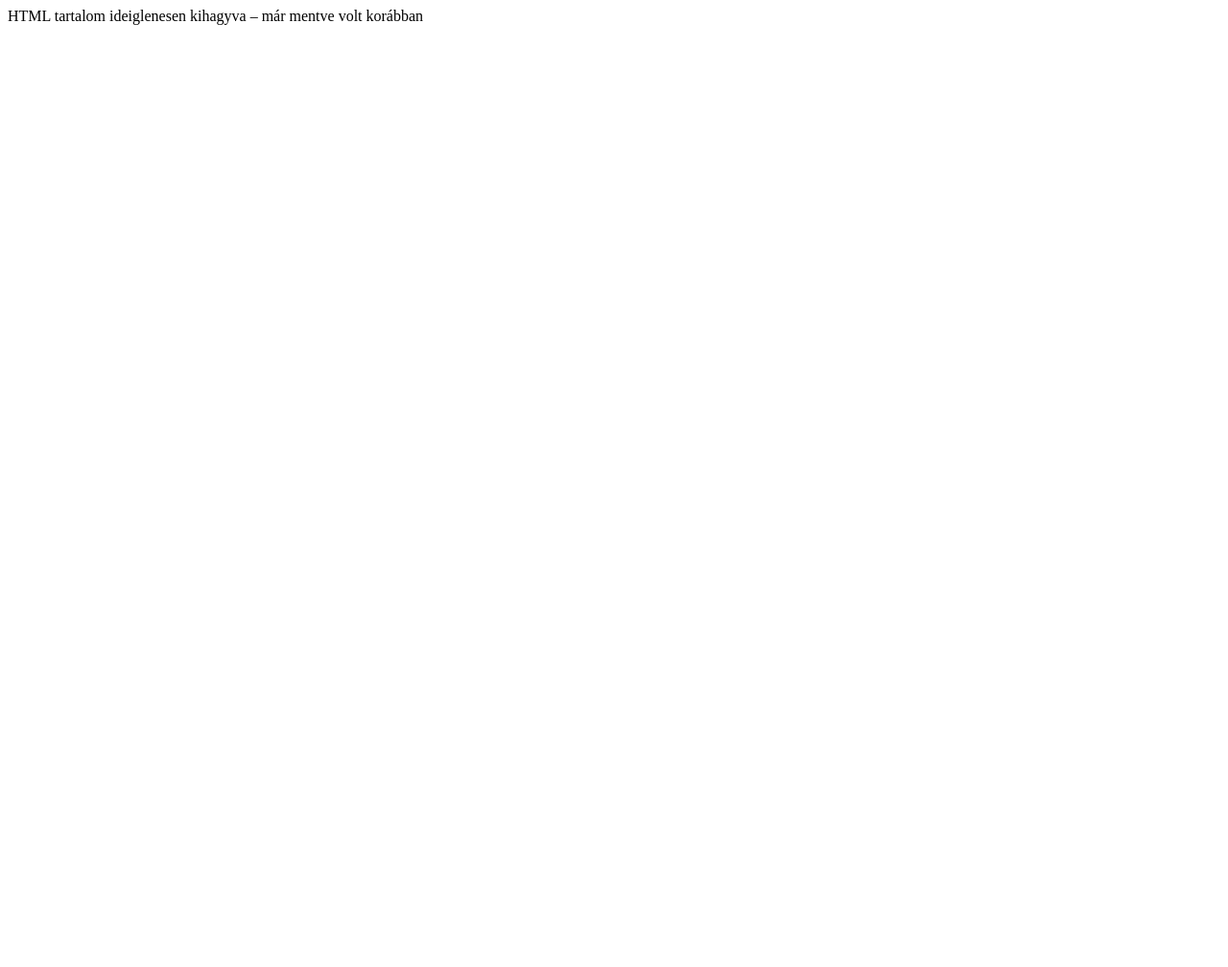
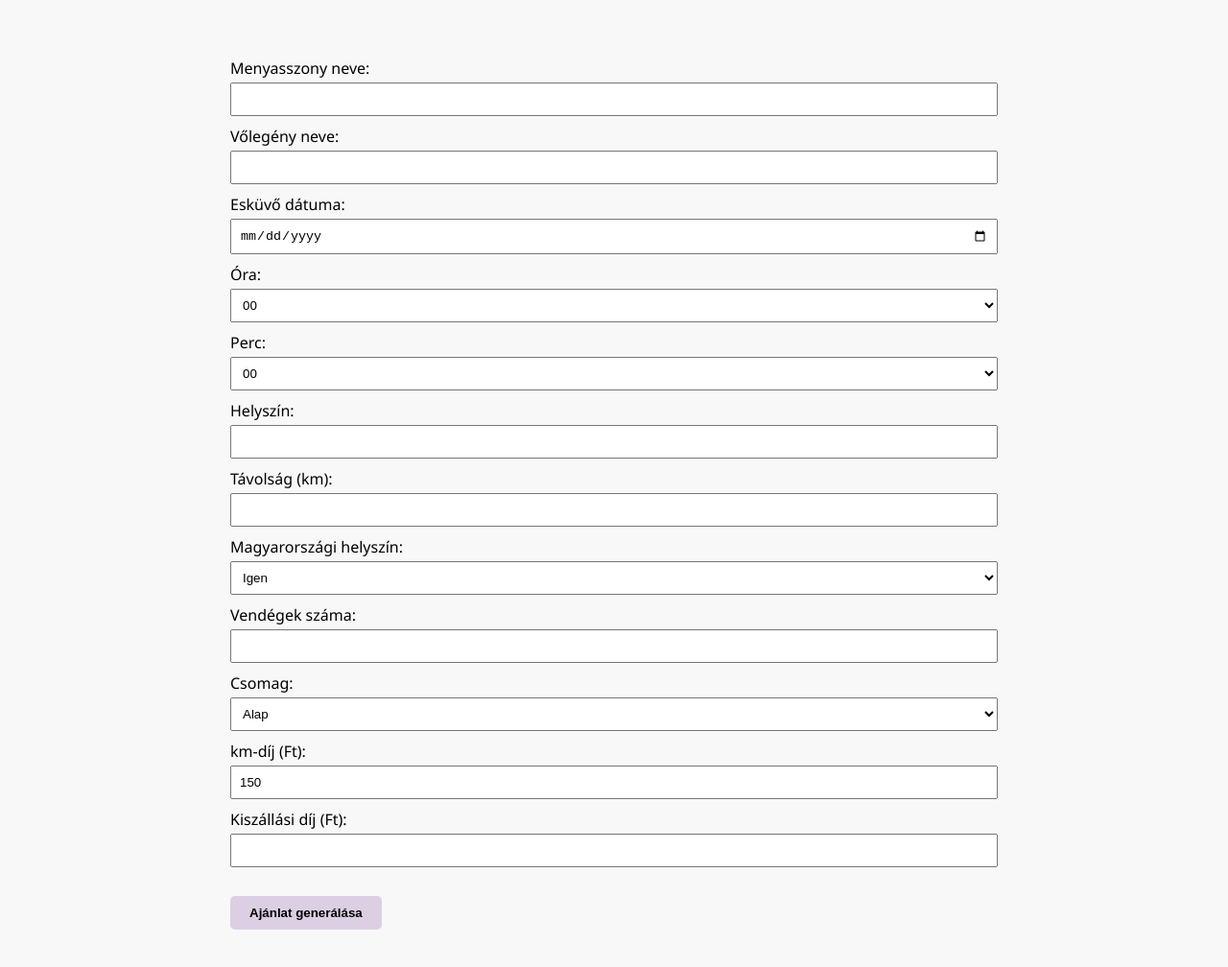
Before and after one commit to keresztesizoli/AngelCeremony-ajanlat, a website: page index.html in a window 1280 px wide. Shown: the whole page at 96% size. Before the commit the page ends 800 px from the top, so only its background shows below. Drawn offline with Linux system fonts and the light colour scheme.

Commit message:
Add files via upload

```diff
--- a/index.html
+++ b/index.html
@@ -1 +1,123 @@
-HTML tartalom ideiglenesen kihagyva – már mentve volt korábban
+
+<!DOCTYPE html>
+<html lang="hu">
+<head>
+  <meta charset="UTF-8" />
+  <meta name="viewport" content="width=device-width, initial-scale=1.0"/>
+  <title>Esketési Ajánlat</title>
+  <style>
+    body {
+      font-family: 'Segoe UI', sans-serif;
+      max-width: 800px;
+      margin: 40px auto;
+      padding: 20px;
+      background: #f8f8f8;
+      border-radius: 8px;
+    }
+    label {
+      display: block;
+      margin-bottom: 10px;
+    }
+    input, select {
+      padding: 8px;
+      margin-top: 4px;
+      width: 100%;
+      box-sizing: border-box;
+    }
+    button {
+      margin-top: 20px;
+      padding: 10px 20px;
+      background: #dccfe3;
+      border: none;
+      border-radius: 5px;
+      font-weight: bold;
+      cursor: pointer;
+    }
+  </style>
+</head>
+<body>
+  <form id="offerForm">
+    <label>Menyasszony neve: <input name="bride" required /></label>
+    <label>Vőlegény neve: <input name="groom" required /></label>
+    <label>Esküvő dátuma: <input name="date" type="date" required /></label>
+    <label>Óra:
+      <select name="hour">
+        <option>00</option><option>01</option><option>02</option><option>03</option><option>04</option><option>05</option><option>06</option><option>07</option><option>08</option><option>09</option><option>10</option><option>11</option><option>12</option><option>13</option><option>14</option><option>15</option><option>16</option><option>17</option><option>18</option><option>19</option><option>20</option><option>21</option><option>22</option><option>23</option>
+      </select>
+    </label>
+    <label>Perc:
+      <select name="minute">
+        <option>00</option><option>15</option><option>30</option><option>45</option>
+      </select>
+    </label>
+    <label>Helyszín: <input name="location" required /></label>
+    <label>Távolság (km): <input name="distance" type="number" required /></label>
+    <label>Magyarországi helyszín:
+      <select name="hungarian" id="hungarian">
+        <option value="igen">Igen</option>
+        <option value="nem">Nem</option>
+      </select>
+    </label>
+    <div id="foreignOptions" style="display:none;">
+      <label>Ajánlatba:
+        <select name="displayOption" id="displayOption">
+          <option value="km">km-díjat</option>
+          <option value="custom">egyedi szöveget</option>
+        </select>
+      </label>
+      <div id="customTextContainer" style="display:none;">
+        <label>Egyedi szöveg:
+          <input name="customText" value="repülő + szállás + egyéb költségek, amit a megrendelő fizet" />
+        </label>
+      </div>
+    </div>
+    <label>Vendégek száma: <input name="guests" type="number" /></label>
+    <label>Csomag:
+      <select name="selectedPackage">
+        <option value="Alap">Alap</option>
+        <option value="Prémium">Prémium</option>
+        <option value="Extra élmény">Extra élmény</option>
+      </select>
+    </label>
+    <label>km-díj (Ft): <input name="kmdij" type="number" value="150" /></label>
+    <label>Kiszállási díj (Ft): <input name="kiszalldij" type="number" readonly /></label>
+    <button type="submit">Ajánlat generálása</button>
+  </form>
+
+  <script>
+    const form = document.getElementById("offerForm");
+    const hungarianSelect = document.getElementById("hungarian");
+    const foreignOptions = document.getElementById("foreignOptions");
+    const displayOption = document.getElementById("displayOption");
+    const customTextContainer = document.getElementById("customTextContainer");
+
+    hungarianSelect.addEventListener("change", () => {
+      const isHungarian = hungarianSelect.value === "igen";
+      foreignOptions.style.display = isHungarian ? "none" : "block";
+    });
+
+    displayOption?.addEventListener("change", () => {
+      customTextContainer.style.display = displayOption.value === "custom" ? "block" : "none";
+    });
+
+    form.addEventListener("input", () => {
+      const d = parseFloat(form.distance.value) || 0;
+      const k = parseFloat(form.kmdij.value) || 0;
+      form.kiszalldij.value = Math.ceil(d * 2 * k / 1000) * 1000;
+    });
+
+    form.addEventListener("submit", async (e) => {
+      e.preventDefault();
+      const fd = new FormData(form);
+      const res = await fetch("/api/generate", {
+        method: "POST",
+        body: JSON.stringify(Object.fromEntries(fd)),
+        headers: { "Content-Type": "application/json" }
+      });
+      const blob = await res.blob();
+      const url = URL.createObjectURL(blob);
+      window.open(url, "_blank");
+    });
+  </script>
+</body>
+</html>
```
